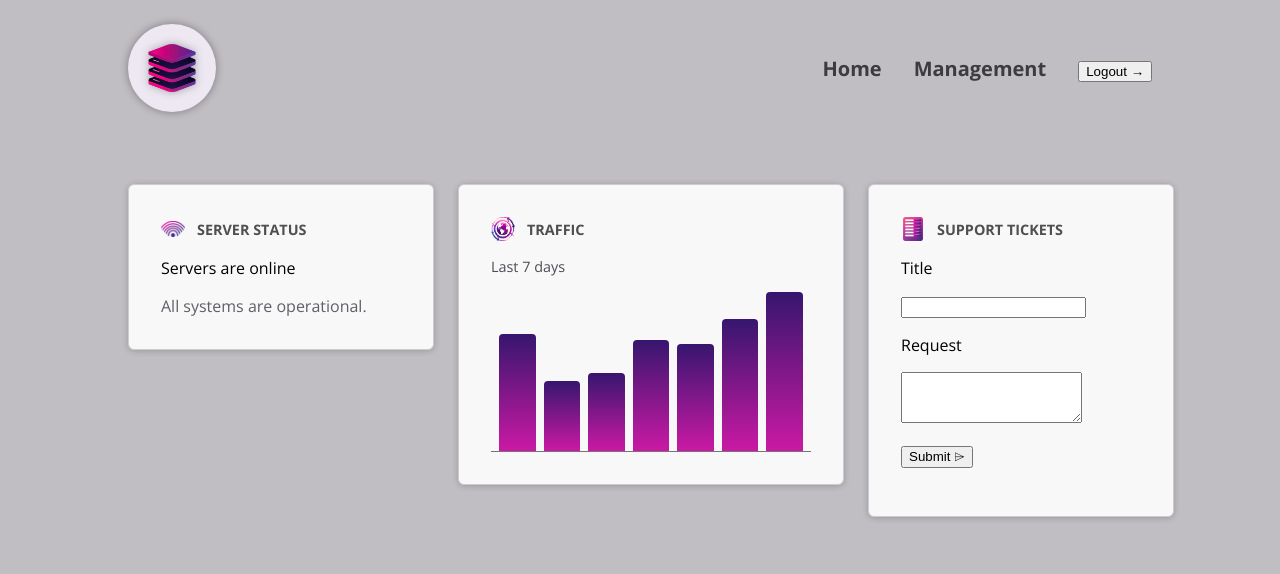
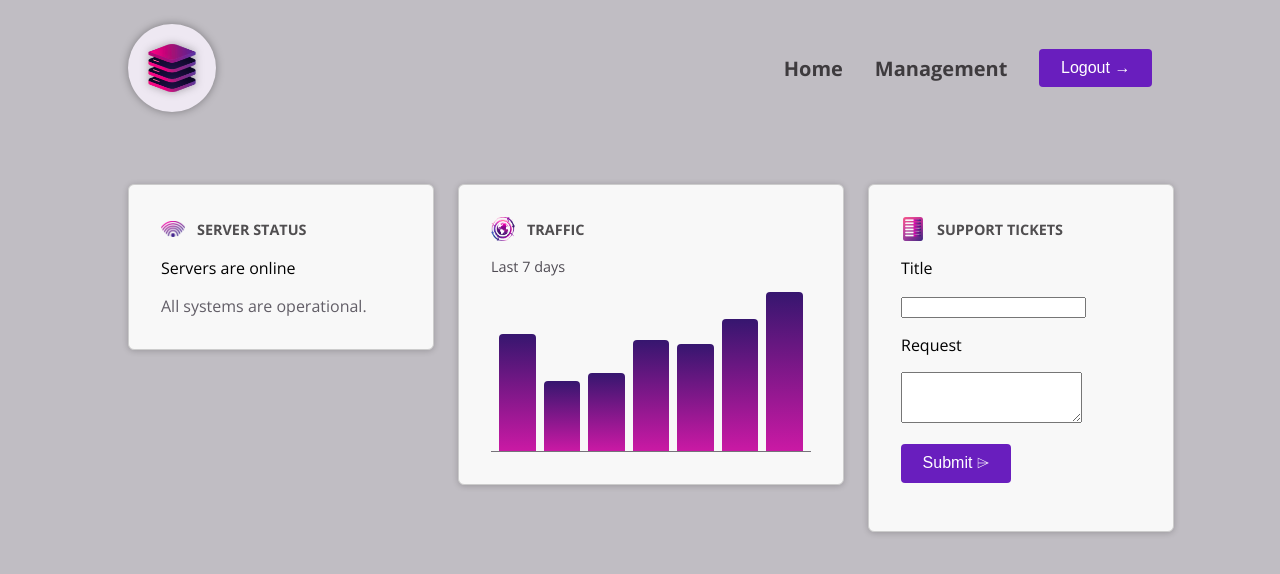
Before and after one commit to souheilll/angular-deep-dive, an Angular app: page / in a window 1280 px wide. Shown: the top 574 px of the page. Built offline with nearby package versions, Linux system fonts and the light colour scheme.

Commit message:
add host element

```diff
--- a/src/app/shared/button/button.component.css
+++ b/src/app/shared/button/button.component.css
@@ -0,0 +1,25 @@
+:host {
+  display: inline-block;
+  padding: 0.65rem 1.35rem;
+  border-radius: 0.25rem;
+  font-size: 1rem;
+  text-align: center;
+  cursor: pointer;
+  background-color: #691ebe;
+  color: white;
+  border: none;
+}
+
+:host:hover {
+  background-color: #551b98;
+}
+
+.icon {
+  display: inline-block;
+  margin-left: 0.5rem;
+  transition: transform 0.2s ease-in-out;
+}
+
+:host:hover .icon {
+  transform: translateX(4px);
+}
```
